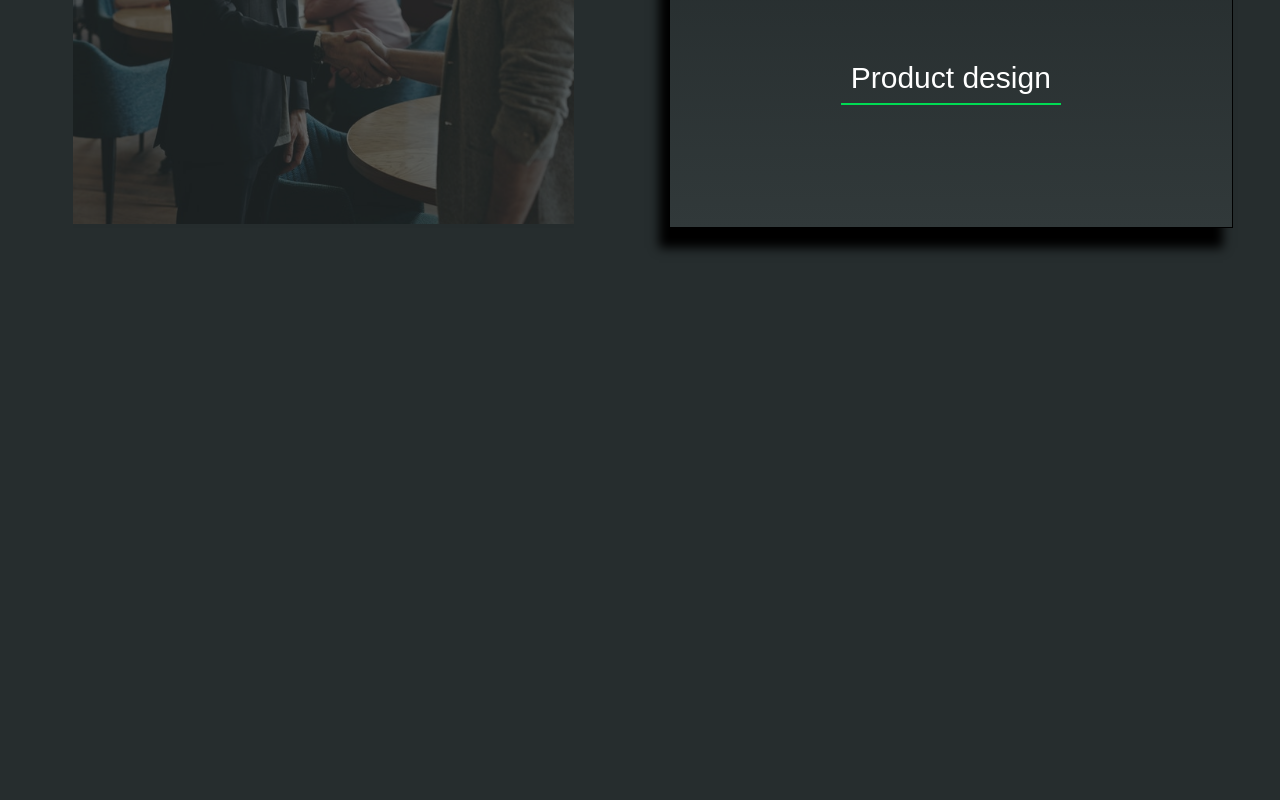
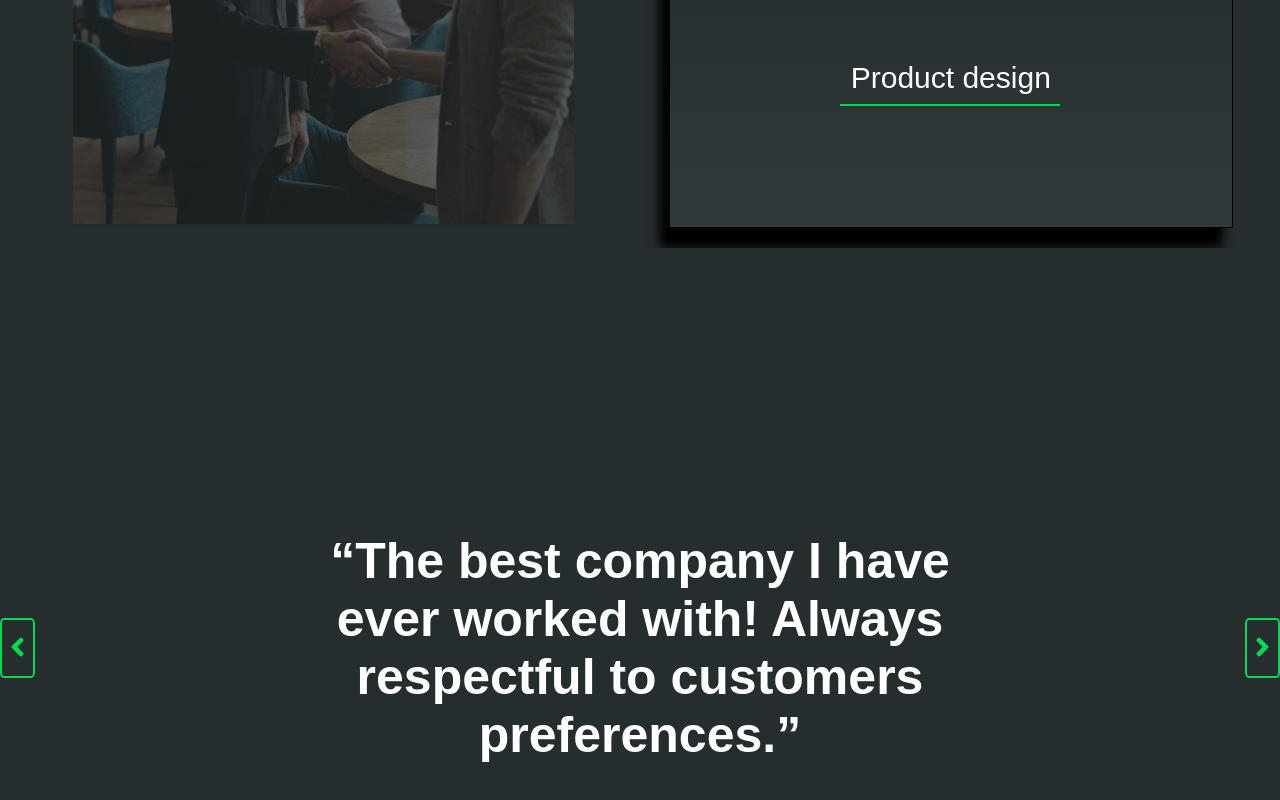
Before and after one commit to KarolKaczorowski78/it_company, a React (Create React App) app: page /home in a window 1280 px wide. Shown: the part 1802-2602 px from the top of the page. Built offline with nearby package versions, Linux system fonts and the light colour scheme.

Commit message:
init finished home section

```diff
--- a/src/components/home/sections.ts
+++ b/src/components/home/sections.ts
@@ -27,5 +27,5 @@ export const ServicesSection = styled(Section)`
 `;
 
 export const TestimonialsSection = styled(Section)`
-
+    margin-top: 20px;
 `;
--- a/src/components/home/servicesGrid/service.tsx
+++ b/src/components/home/servicesGrid/service.tsx
@@ -33,8 +33,8 @@ const RedirectBtn = styled(Link)`
         ::before, ::after {
             position: absolute;
             content: '';
-            left: -10px;
-            bottom: -10px;
+            left: -11px;
+            bottom: -11px;
             background: #00db53;
         }
         ::before {
--- /dev/null
+++ b/src/components/home/testimonials/switchButton/switchButton.styled.ts
@@ -0,0 +1,27 @@
+import styled from 'styled-components';
+
+const Button = styled.button<props>`
+    position: absolute;
+    width: 35px;
+    height: 60px;
+    top: 50%;
+    ${({ side }) => side + ': 0'};
+    z-index: 2;
+    margin-top: -30px;
+    border: 2px solid #00db53;
+    background: none;
+    border-radius: 10%;
+    color: #00db53;
+    font-size: 30px;
+`;
+
+export enum Sides {
+    LEFT = 'left',
+    RIGHT = 'right',
+}
+
+interface props {
+    side: Sides;
+}
+
+export default Button;
--- /dev/null
+++ b/src/components/home/testimonials/testimonial/testimonial.styled.ts
@@ -0,0 +1,22 @@
+import styled from 'styled-components';
+
+const Div = styled.div`
+    width: 100%;
+    height: 100%;
+    display: flex;
+    justify-content: center;
+    align-items: center;
+    & > q {
+        color: white;
+        max-width: 25ch;
+        font-size: 50px;
+        font-weight: bold;
+        font-family: "Averta", sans-serif;
+        text-align: center;
+        @media (max-width: 600px) {
+            font-size: 25px;
+        }
+    }
+`;
+
+export default Div;
--- /dev/null
+++ b/src/components/home/testimonials/testimonialsContainer/testimonialContainer.styled.ts
@@ -0,0 +1,10 @@
+import styled from 'styled-components';
+
+const Div = styled.div`
+    width: 100%;
+    height: 100vh;
+    position: relative;
+    box-sizing: border-box;
+`;
+
+export default Div;
--- /dev/null
+++ b/src/components/home/testimonials/testimonialsContainer/testimonialsContainer.tsx
@@ -0,0 +1,52 @@
+import React, { useEffect, useState, useRef } from 'react';
+import Div from './testimonialContainer.styled';
+import Testimonial from '../testimonial/testimonial.styled';
+import SwitchButton from '../switchButton/switchButton.styled';
+import { FontAwesomeIcon } from '@fortawesome/react-fontawesome';
+import { faAngleLeft, faAngleRight } from '@fortawesome/free-solid-svg-icons';
+import { Sides } from '../switchButton/switchButton.styled';
+import gsap from 'gsap';
+
+const TestimonialsContainer = () => {
+    const testimonialsContent: string[] = [
+        'The best company I have ever worked with! Always respectful to customers preferences.',
+        'Amazing approach to the client, very efficent and technically strong company.',
+        'ITinc is one of the best companies I have ever worked with, job finished always in time!',
+        'ITinc is one of the technically strongest companies in Europe! Definetley worth!'
+    ]
+
+    const [currTestimonial, setCurrTestimonial] = useState<number>(0);
+    const quoteRef = useRef<HTMLQuoteElement>(null);
+    const tl = gsap.timeline()
+
+    const handleTestimonialChange = (val: number) => () => {
+        quoteRef.current && (() => {
+            const xVal: number = val > 0 ? 70 : -70;
+            tl.to(quoteRef.current, { x: xVal, autoAlpha: 0, duration: .3 })
+                .to(quoteRef.current, { x: -xVal, duration: 0,
+                    onComplete: () => { setCurrTestimonial(s => s + val); } })
+                .to(quoteRef.current, { x: 0, autoAlpha: 1, duration: .3 });
+            })()
+    }
+
+    useEffect(() => {
+        currTestimonial === -1 && setCurrTestimonial(() => testimonialsContent.length - 1);
+        currTestimonial === testimonialsContent.length && setCurrTestimonial(() => 0);
+    }, [currTestimonial])
+
+    return (
+        <Div>
+            <SwitchButton side={ Sides.LEFT } onClick={ handleTestimonialChange(-1) }>
+                <FontAwesomeIcon icon={ faAngleLeft } />
+            </SwitchButton>
+            <SwitchButton side={ Sides.RIGHT } onClick={ handleTestimonialChange(1) }>
+                <FontAwesomeIcon icon={ faAngleRight } />
+            </SwitchButton>
+            <Testimonial>
+                <q ref={ quoteRef }>{ testimonialsContent[currTestimonial] }</q>
+            </Testimonial>
+        </Div>
+    )
+}
+
+export default TestimonialsContainer;
--- a/src/components/universal/section/section.styled.ts
+++ b/src/components/universal/section/section.styled.ts
@@ -5,6 +5,7 @@ const Section = styled.section`
     height: auto;
     min-height: 100vh;
     background: #262d2e;
+    position: relative;
 `;
 
 export default Section;
--- a/src/pages/home.tsx
+++ b/src/pages/home.tsx
@@ -4,10 +4,11 @@ import Graphic3D from '../components/home/graphic3D/graphic3d';
 import H1 from '../components/universal/h1/h1';
 import RightSide from '../components/home/servicesGrid/rightSide';
 import LeftSide from '../components/home/servicesGrid/leftSide';
+import TestimonialsContainer from '../components/home/testimonials/testimonialsContainer/testimonialsContainer';
 
 const Home = () => {
     return (
-        <>
+        <div style={{ background: '#262d2e' }}>
             <IntroSection>
                 <H1>
                     <span>Our teams develop</span>
@@ -23,8 +24,10 @@ const Home = () => {
                 <LeftSide />
                 <RightSide />
             </ServicesSection>
-            <TestimonialsSection></TestimonialsSection>
-        </>
+            <TestimonialsSection>
+                <TestimonialsContainer />
+            </TestimonialsSection>
+        </div>
     )
 }
 
```
